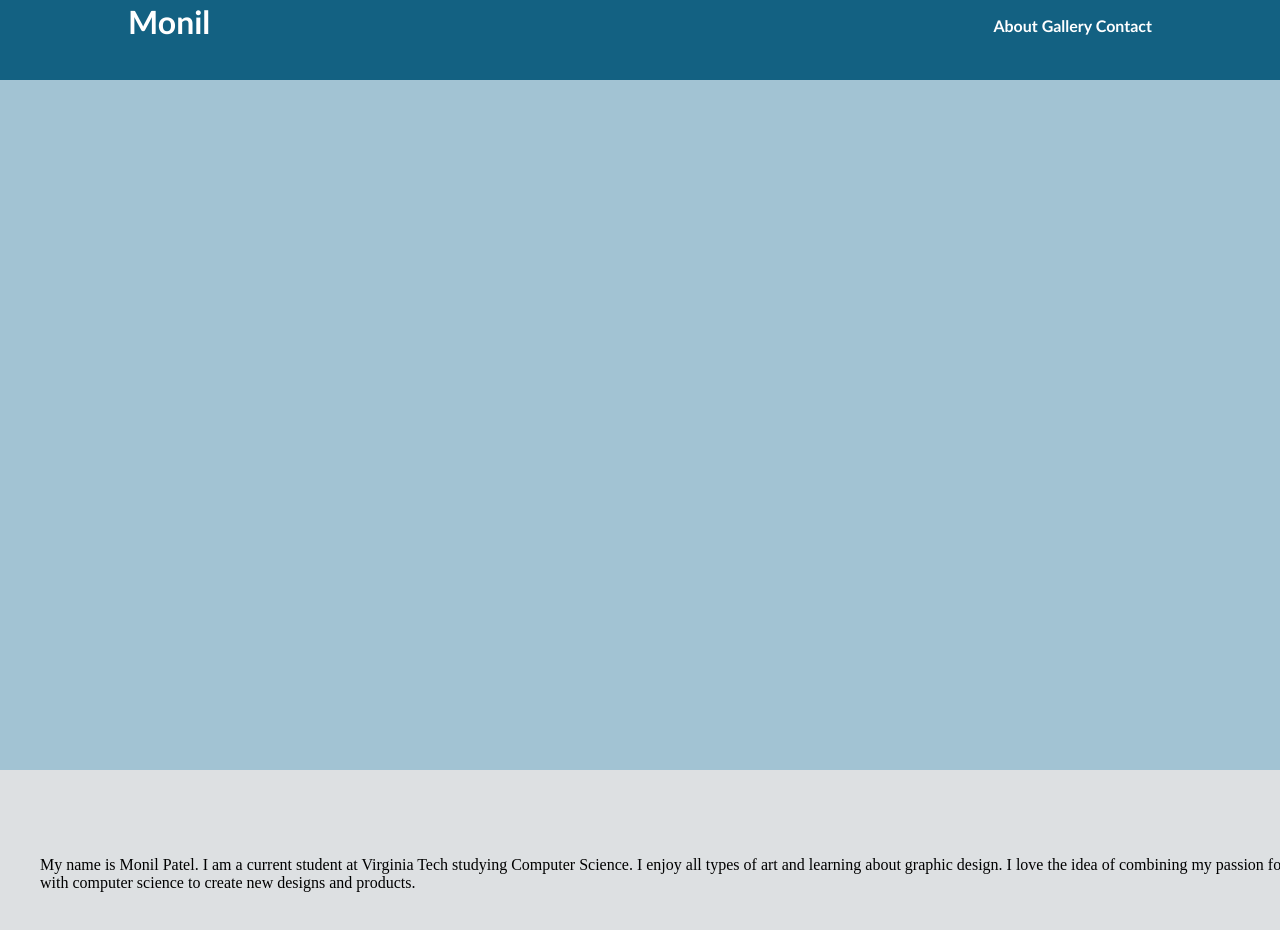
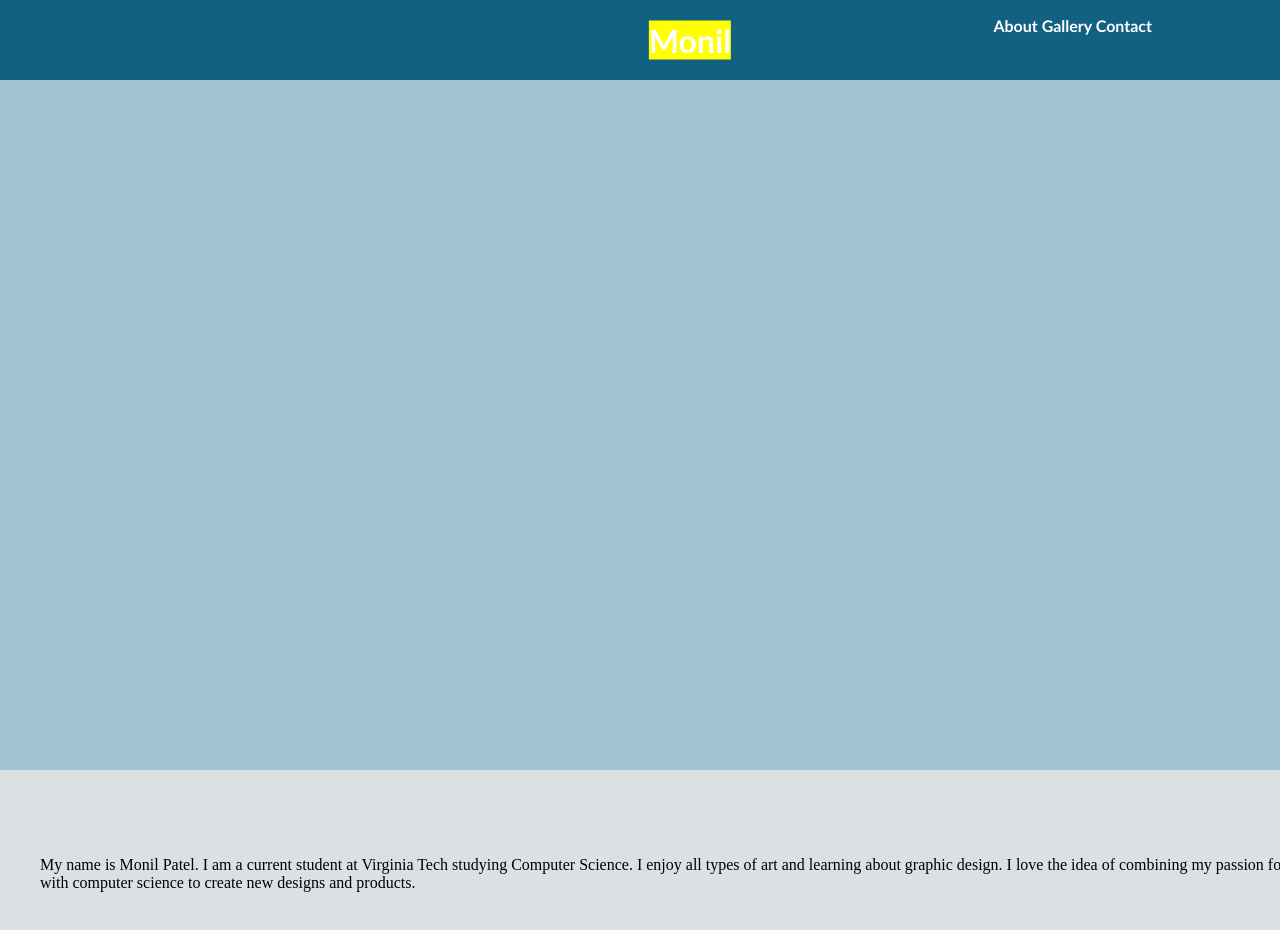
Before and after one commit to monilpatel/monilpatel.github.io, a plain HTML site: page index.html in a window 1280 px wide. Shown: the top 930 px of the page. Drawn offline with Linux system fonts and the light colour scheme.

Commit message:
Update monilpatel.css

```diff
--- a/monilpatel.css
+++ b/monilpatel.css
@@ -54,13 +54,21 @@ ul{
 
 #navtitle{
     font-size:200%;
-    padding-left:10%;
+    /*padding-left:10%;*/
     color:white;
     font-family:Trebuchet MS;
-    text-align:left;
+    /*text-align:left;
     display:inline-block;
     position:fixed;
-    line-height:5%;
+    line-height:4%;*/
+
+    margin: 0;
+    background: yellow;
+    position: absolute;
+    top: 50%;
+    left: 50%;
+    margin-right: -50%;
+    transform: translate(-50%, -50%)
 
 }
 
```
